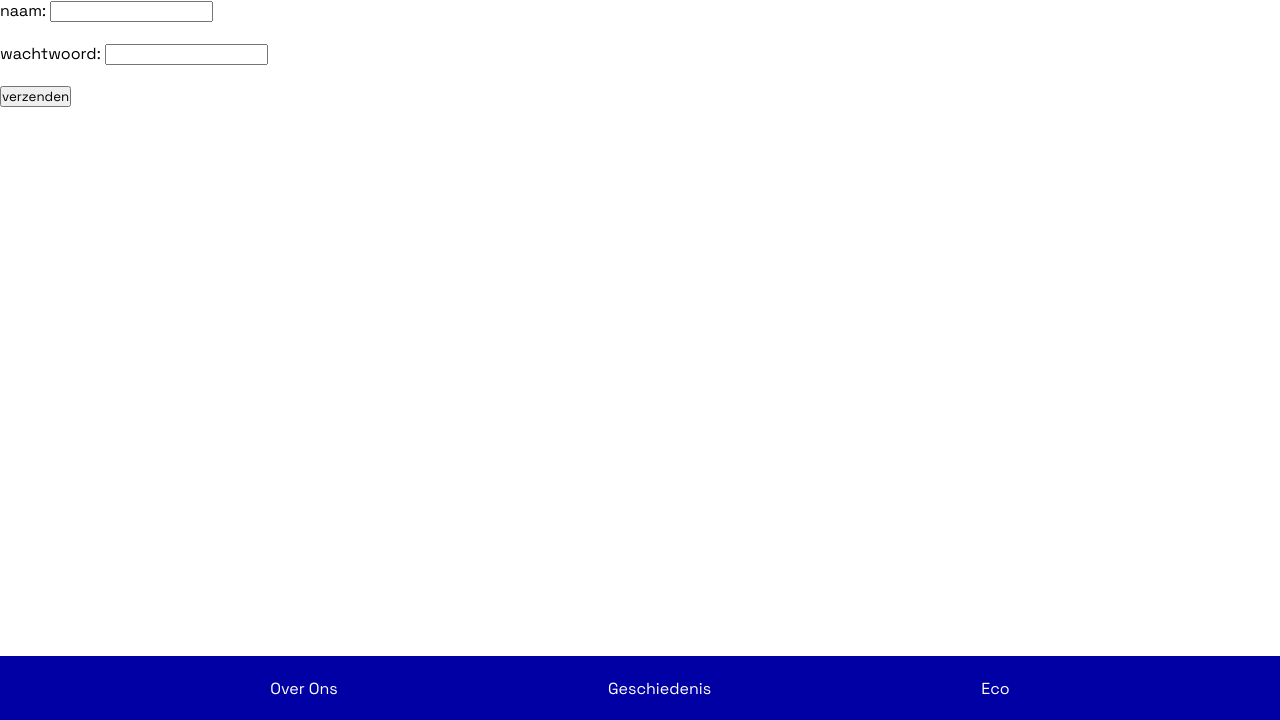
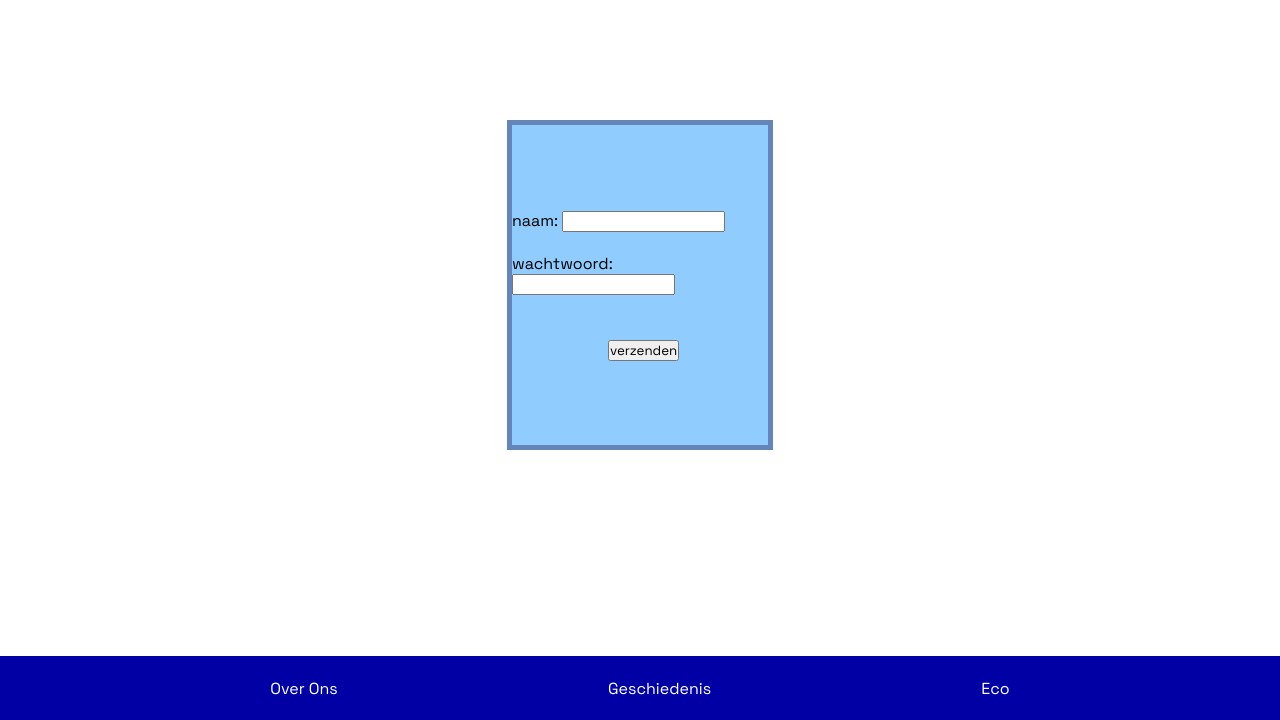
Before and after one commit to NouamanGuendoul/project-3, a PHP site: page /login/login.php in a window 1280 px wide. Shown: the part 80-800 px from the top of the page. Run offline with PHP 8.4, Linux system fonts and the light colour scheme; data comes from the database, SQL or seed files in the repository.

Commit message:
login update

```diff
--- a/webpage/login/login.php
+++ b/webpage/login/login.php
@@ -1,4 +1,5 @@
 <link rel="stylesheet" href="../navbar/menu.css?v=<?php echo time(); ?>">
+<link rel="stylesheet" href="../main.css?v=<?php echo time(); ?>">
 
 <?php
 include "../navbar/menu.html";
@@ -19,12 +20,15 @@ try {
 
 
 ?>
+<div id=Login>
+  <div  id= login-form>
+    <form action="gebruiker.php" method="POST">
+      <label for="fname">naam:</label>
+      <input type="text" id="Naam" name="Naam" ><br><br>
+      <label for="lname">wachtwoord:</label>
+      <input type="password" id="Wachtwoord" name="Wachtwoord"><br><br>
 
-<form action="gebruiker.php" method="POST">
-  <label for="fname">naam:</label>
-  <input type="text" id="Naam" name="Naam" ><br><br>
-  <label for="lname">wachtwoord:</label>
-  <input type="text" id="Wachtwoord" name="Wachtwoord"><br><br>
-
-  <input type="submit" value="verzenden">
-</form>
+      <input class= "verzend-knop" type="submit" value="verzenden">
+    </form>
+  </div>
+</div>
--- a/webpage/main.css
+++ b/webpage/main.css
@@ -183,3 +183,27 @@ body{
   justify-content: center;
   margin-top: 13vh;
 }
+
+/* Login CSS */
+#Login{
+    margin-top: 15vh;
+    display: flex;
+    align-items: center;
+    justify-content: center;
+}
+
+#login-form{
+    display: flex;
+    flex-direction: column;
+    align-items: center;
+    justify-content: center;
+    background-color: #90ccfe;
+    width: 20vw;
+    height: 40vh;
+    border: #6585b8 5px solid;
+}
+
+.verzend-knop{
+    margin-top: 3vh;
+    margin-left: 12vh;
+}
```
